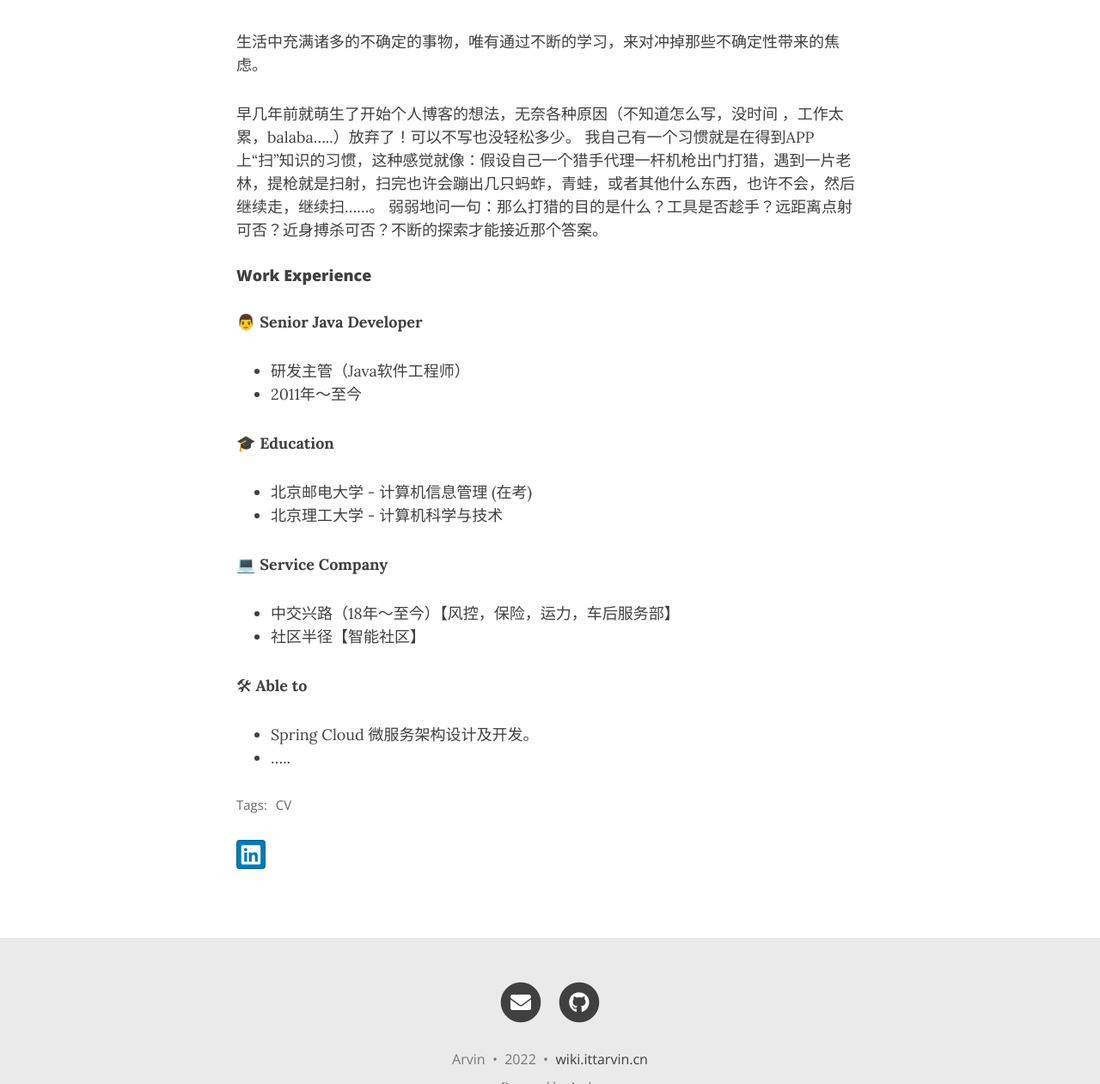
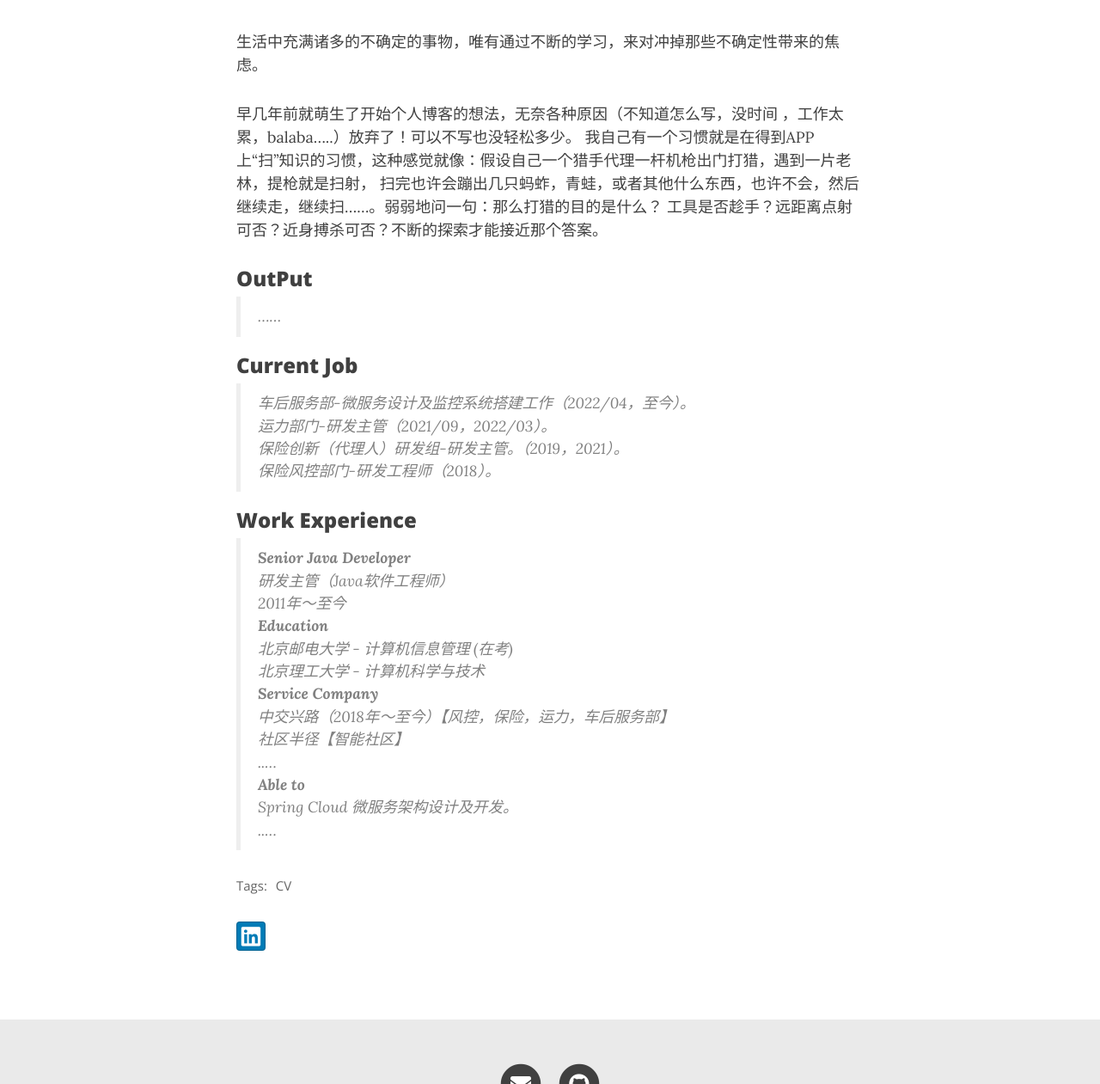
Before and after one commit to wangpf1024/ittarvin.github.io.expired, a Jekyll site: the page built from _posts/2022-04-20-welcome-to-arvin's-blog.md, in a window 1280 px wide and 1400 px high, scrolled down 352 px. Shown: the part 139-1400 px from the top of the window at 86% size. Built offline with Jekyll 4.4.1, drawn with Linux system fonts in a browser that asks for light colours; nearby versions of some CDN libraries.

Commit message:
reset cv

```diff
--- a/_config.yml
+++ b/_config.yml
@@ -265,3 +265,5 @@ plugins:
 
 # Beautiful Jekyll / Dean Attali
 # 2fc73a3a967e97599c9763d05e564189
+
+readtime: true
--- a/_posts/2022-04-20-welcome-to-arvin's-blog.md
+++ b/_posts/2022-04-20-welcome-to-arvin's-blog.md
@@ -7,24 +7,31 @@ share-img: /assets/img/IMG_1482.JPG
 ---
 生活中充满诸多的不确定的事物，唯有通过不断的学习，来对冲掉那些不确定性带来的焦虑。
 
-早几年前就萌生了开始个人博客的想法，无奈各种原因（不知道怎么写，没时间 ，工作太累，balaba.....）放弃了！可以不写也没轻松多少。 我自己有一个习惯就是在得到APP上“扫”知识的习惯，这种感觉就像：假设自己一个猎手代理一杆机枪出门打猎，遇到一片老林，提枪就是扫射，扫完也许会蹦出几只蚂蚱，青蛙，或者其他什么东西，也许不会，然后继续走，继续扫......。
-弱弱地问一句：那么打猎的目的是什么？工具是否趁手？远距离点射可否？近身搏杀可否？不断的探索才能接近那个答案。
+早几年前就萌生了开始个人博客的想法，无奈各种原因（不知道怎么写，没时间 ，工作太累，balaba.....）放弃了！可以不写也没轻松多少。
+我自己有一个习惯就是在得到APP上“扫”知识的习惯，这种感觉就像：假设自己一个猎手代理一杆机枪出门打猎，遇到一片老林，提枪就是扫射，
+扫完也许会蹦出几只蚂蚱，青蛙，或者其他什么东西，也许不会，然后继续走，继续扫......。弱弱地问一句：那么打猎的目的是什么？
+工具是否趁手？远距离点射可否？近身搏杀可否？不断的探索才能接近那个答案。
+#  OutPut
+>......
 
+#  Current Job
+>车后服务部-微服务设计及监控系统搭建工作（2022/04，至今）。
+>运力部门-研发主管（2021/09，2022/03）。
+>保险创新（代理人）研发组-研发主管。（2019，2021）。
+>保险风控部门-研发工程师（2018）。
 
-## Work Experience
+# Work Experience
 
-👨 **Senior Java Developer**
-- 研发主管（Java软件工程师）
-- 2011年～至今
-
-🎓 **Education**
-- 北京邮电大学 - 计算机信息管理 (在考)
-- 北京理工大学 - 计算机科学与技术
-
-💻 **Service Company**
-- 中交兴路（18年～至今）【风控，保险，运力，车后服务部】
-- 社区半径【智能社区】
-
-🛠 **Able to**
-- Spring Cloud 微服务架构设计及开发。
-- .....
+>**Senior Java Developer**
+>研发主管（Java软件工程师）
+>2011年～至今
+>**Education**
+>北京邮电大学 - 计算机信息管理 (在考)
+>北京理工大学 - 计算机科学与技术
+>**Service Company**
+>中交兴路（2018年～至今）【风控，保险，运力，车后服务部】
+>社区半径【智能社区】
+> ..…
+>**Able to**
+>Spring Cloud 微服务架构设计及开发。
+> ..…
```
